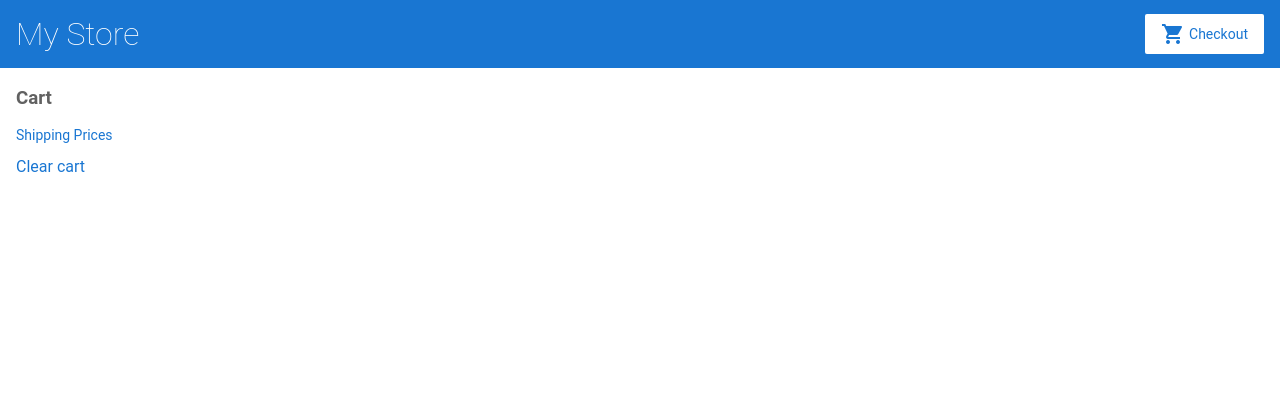
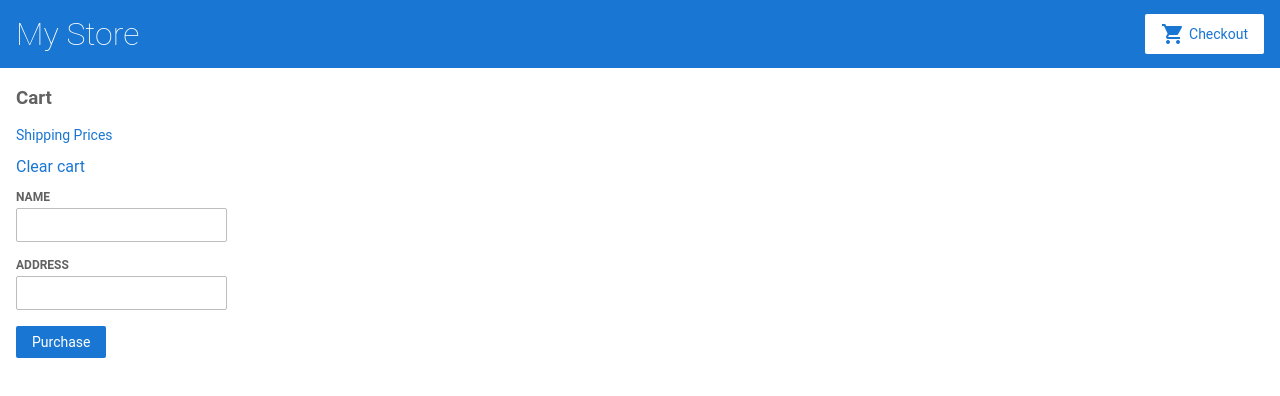
Before and after one commit to Antonikas58/angular-kgfrs1, an Angular app: page /cart in a window 1280 px wide. Shown: the top 396 px of the page. Built offline with nearby package versions, Linux system fonts and the light colour scheme.

Commit message:
2 files modified

```diff
--- a/src/app/cart/cart.component.html
+++ b/src/app/cart/cart.component.html
@@ -9,3 +9,25 @@
   <span>{{ item.name }}</span>
   <span>{{ item.price | currency }}</span>
 </div>
+
+<p>
+
+<form [formGroup]="checkoutForm" (ngSubmit)="onSubmit(checkoutForm.value)">
+
+  <div>
+    <label for="name">
+      Name
+    </label>
+    <input id="name" type="text" formControlName="name">
+  </div>
+
+  <div>
+    <label for="address">
+      Address
+    </label>
+    <input id="address" type="text" formControlName="address">
+  </div>
+
+  <button class="button" type="submit">Purchase</button>
+
+</form>
--- a/src/app/cart/cart.component.ts
+++ b/src/app/cart/cart.component.ts
@@ -1,6 +1,7 @@
 
 import { Component, OnInit } from '@angular/core';
 import { CartService } from '../cart.service';
+import { FormBuilder } from '@angular/forms';
 @Component({
   selector: 'app-cart',
   templateUrl: './cart.component.html',
@@ -9,17 +10,33 @@ import { CartService } from '../cart.service';
 export class CartComponent implements OnInit {
 
   items;
+  checkoutForm;
   constructor(
-  private cartService: CartService
+  private cartService: CartService,
+  private formBuilder: FormBuilder
+  ) {
+    this.items = this.cartService.getItems();
 
-  ) { }
+    this.checkoutForm = this.formBuilder.group({
+      name: '',
+      address: ''
+    });
+  }
 
  ngOnInit() {
-    this.items = this.cartService.getItems();
+
   }
  ClearCart(){
    this.cartService.clearCart();
    this.items = this.cartService.getItems();
    window.alert('Your products has been deleted from the cart!');
  }
+onSubmit(customerData) {
+    // Process checkout data here
+    console.warn('Your order has been submitted', customerData);
+
+    this.items = this.cartService.clearCart();
+    this.checkoutForm.reset();
+  }
+
 }
```
